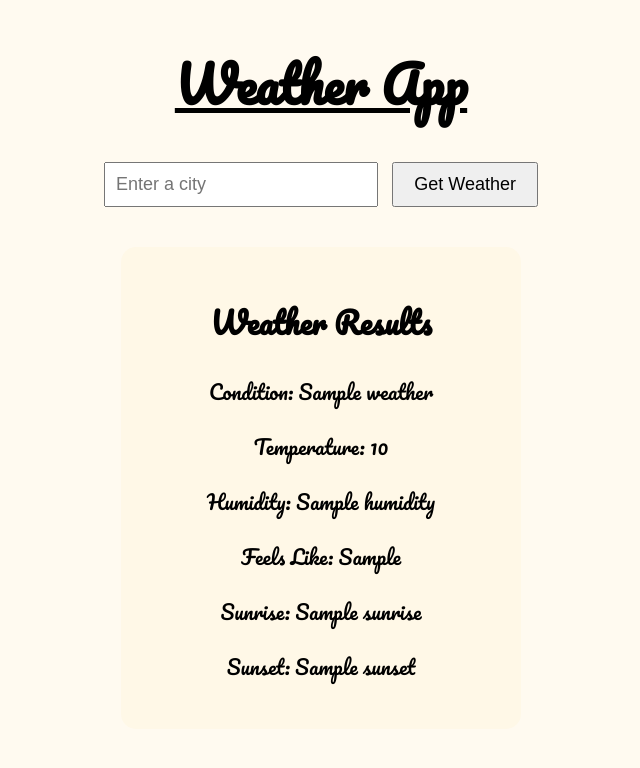
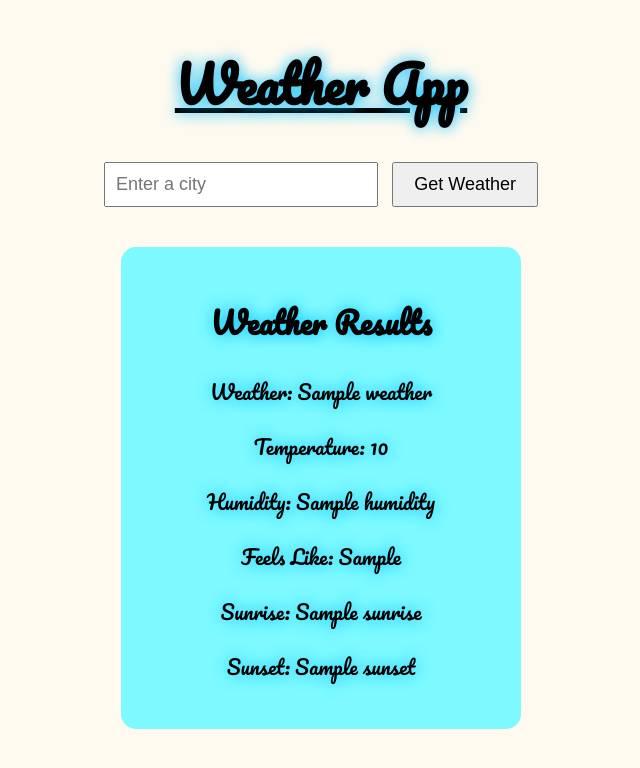
Before and after one commit to Kenny-G-z/Weather-App, a Flask app: template templates/Website.html in a window 1280 px wide. Shown: the top 768 px of the page, without its empty margins (319-959 px from the left). Run offline with Flask 3, Linux system fonts and the light colour scheme; the template is opened without the code that fills it: most values are stand-ins (such as "Sample title", 1, 10 or a date in 2020).

Commit message:
Improved

```diff
--- a/static/Style.css
+++ b/static/Style.css
@@ -11,10 +11,12 @@ h1 {
     font-size: 50px;
     text-decoration: underline;
     font-weight: bold;
+    text-shadow: 0 0 15px #00BFFF;
 }
 
 h2 {
     font-size: 30px;
+    text-shadow: 0 0 15px #00BFFF;
 }
 
 form {
@@ -38,7 +40,8 @@ button {
     margin: 40px auto;
     padding: 25px;
     width: 350px;
-    background-color: #fff8e7;
+    background-color: #7DF9FF;
+    text-shadow: 0 0 15px #00BFFF;
     border-radius: 15px;
 }
 
--- a/templates/Website.html
+++ b/templates/Website.html
@@ -30,7 +30,7 @@
     <div class="weather-card">
 
         <h2>Weather Results</h2>
-        <p>Condition: {{ weather["weather"] }}</p>
+        <p>Weather: {{ weather["weather"] }}</p>
         <p>Temperature: {{ weather["temperature"] }}</p>
         <p>Humidity: {{ weather["humidity"] }}</p>
         <p>Feels Like: {{ weather["feels like"] }}</p>
```
